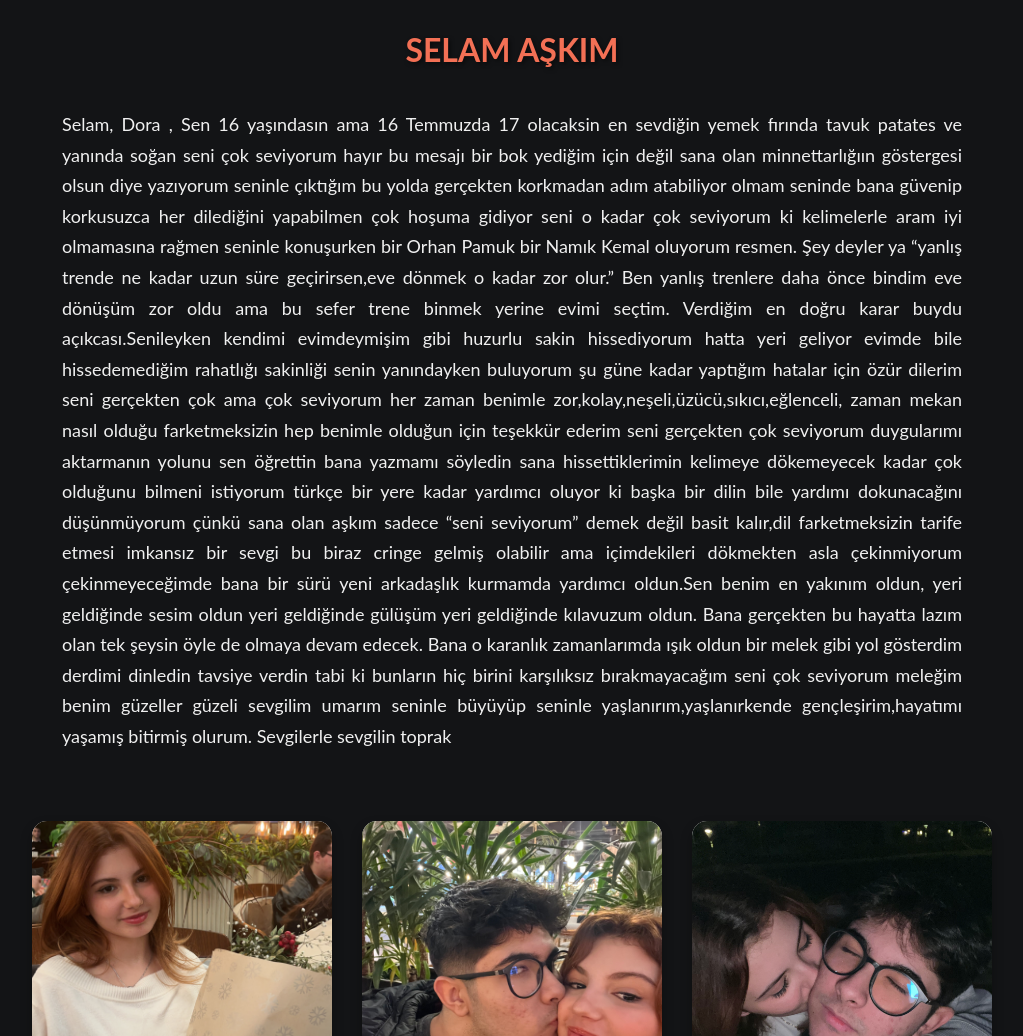
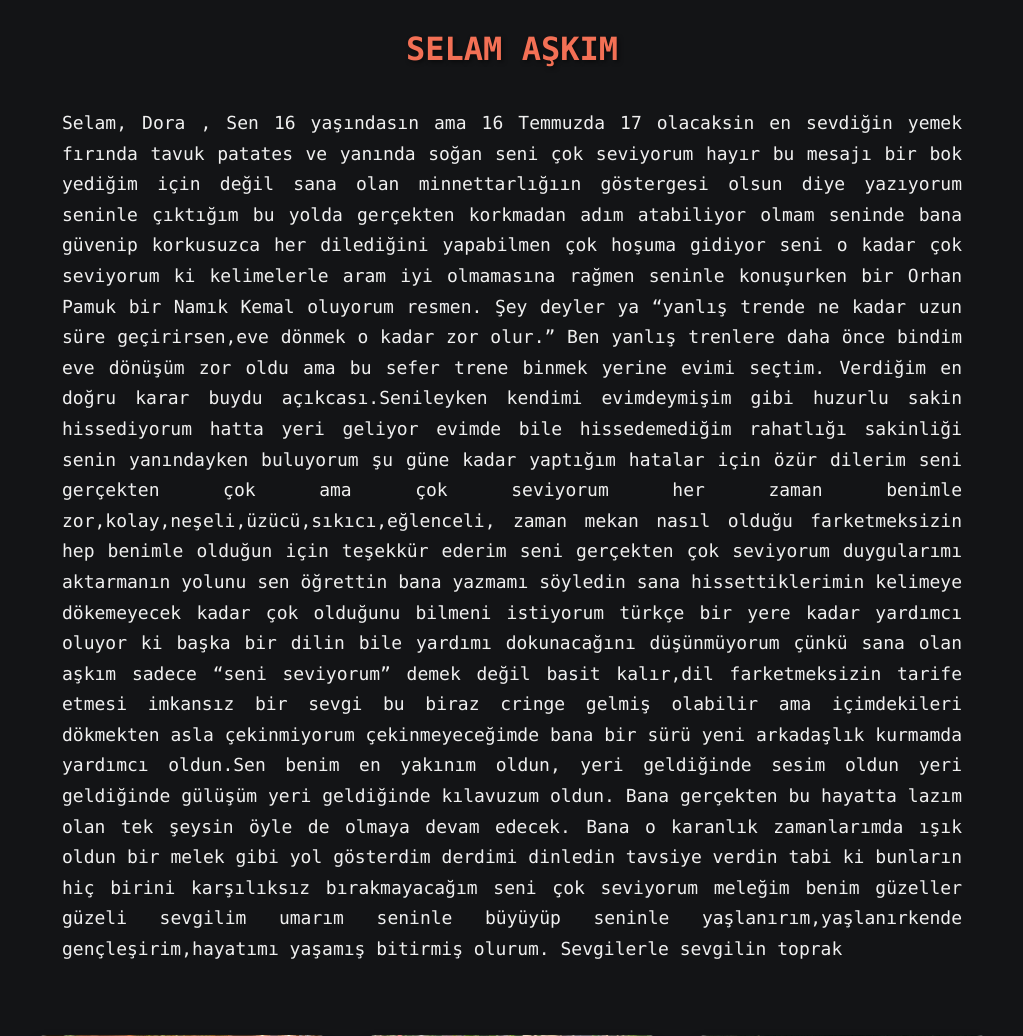
Before and after one commit to tpcggwq/mesaj, a Flask app: page / in a window 1280 px wide. Shown: the top 1036 px of the page, without its empty margins (128-1151 px from the left). Run offline with Flask 3, Linux system fonts and the light colour scheme.

Commit message:
Update style.css

```diff
--- a/static/css/style.css
+++ b/static/css/style.css
@@ -5,7 +5,7 @@ body {
     margin: 0;
     padding: 0;
     background-color: rgb(19, 20, 22);
-    font-family: 'Lato', 'Trebuchet MS', 'Verdana', sans-serif;
+     font-family: "Lucida Console", "Courier New", monospace;
     color: white;
     overflow-x: hidden;
 }
@@ -69,7 +69,7 @@ p {
 .caption {
     padding: 15px;
     text-align: center;
-    font-family: "Lucida Console", "Courier New", monospace
+    font-family: "Lucida Console", "Courier New", monospace;
     font-weight: 600;
     font-size: 18px;
     color: #ffffff;
```
